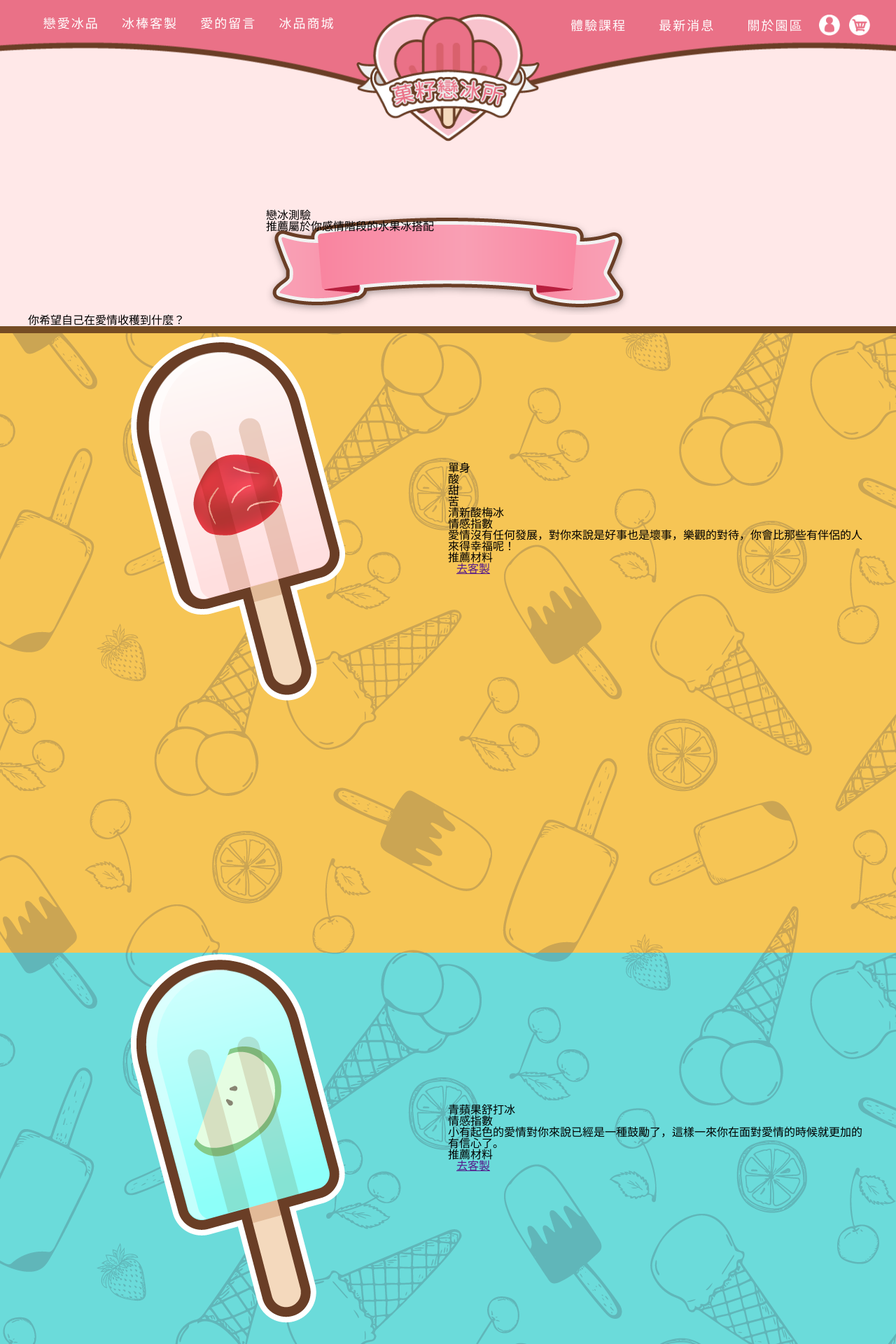
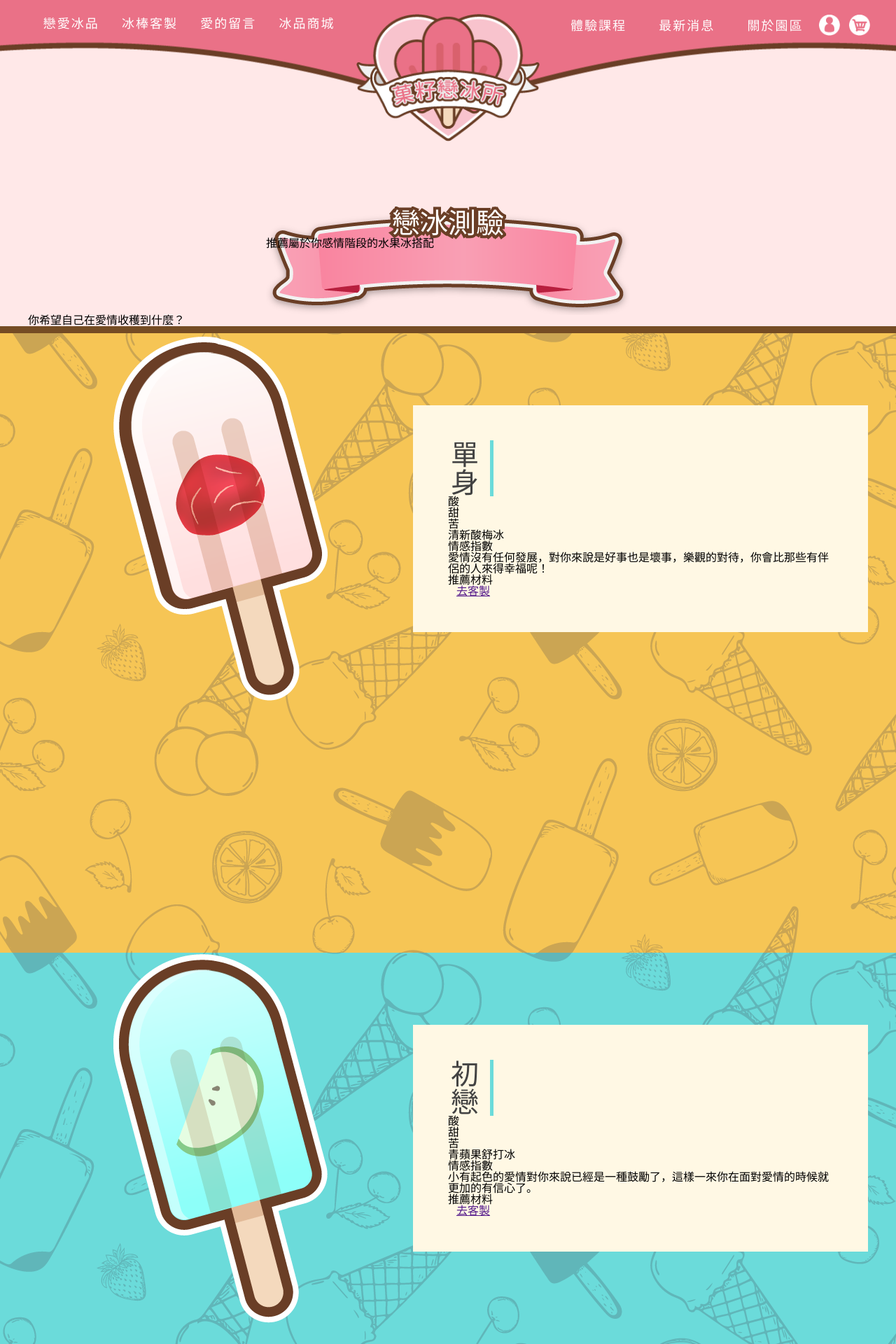
Before and after one commit to connectshark/Love-Fruit, a PHP site: page /qa.html in a window 1280 px wide. Shown: the top 1920 px of the page at 70% size. Run offline with PHP 8.4, Linux system fonts and the light colour scheme; style sheets or scripts are compiled from the project's sources; some web fonts are replaced.

Commit message:
no message

```diff
--- a/css/qa.css
+++ b/css/qa.css
@@ -1,39 +1,58 @@
+@charset "UTF-8";
 .page-qa {
+  font-family: "GenJyuuGothic-R";
   background-color: #ffe8e8; }
-
   .page-qa .wrap {
     max-width: 1200px;
     margin: auto; }
-
-.qa {
+  .page-qa .qa {
     padding-top: 300px; }
-
-.qa .title-main {
+    .page-qa .qa .title-main {
       width: 520px;
       height: 150px;
       margin: auto;
       background: url(../img/qa/title.png) center center no-repeat; }
-
-.stage {
+      .page-qa .qa .title-main .title {
+        color: #fff;
+        font-size: 40px;
+        position: relative;
+        text-align: center; }
+      .page-qa .qa .title-main .title:after {
+        z-index: -1;
+        content: "戀冰測驗";
+        position: absolute;
+        left: 0;
+        top: 0;
+        bottom: 0;
+        right: 0;
+        -webkit-text-stroke: 8px #6a3e26; }
+      .page-qa .qa .title-main .title {
+        z-index: 1; }
+  .page-qa .stage {
     width: 100%;
     height: 885px; }
-
-.stage .wrap {
+    .page-qa .stage .wrap {
       display: flex;
       align-items: center; }
-
-.popsicle {
+    .page-qa .stage .popsicle {
       text-align: center; }
-
-.stage.single {
+    .page-qa .stage .content {
+      background-color: #fff8e4;
+      padding: 50px; }
+      .page-qa .stage .content .stage-title {
+        -webkit-writing-mode: vertical-lr;
+        writing-mode: vertical-lr;
+        font-size: 40px;
+        font-family: 'A-OTF-M';
+        color: #434343;
+        padding-right: 20px;
+        border-right: 5px solid #6bdbda; }
+  .page-qa .stage.single {
     border-top: 10px solid #754c24;
     background: #f6c555 url(../img/qa/cover.png) top left; }
-
-.stage.firstlove {
+  .page-qa .stage.firstlove {
     background: #6bdbda url(../img/qa/cover.png) top left; }
-
-.stage.infatuation {
+  .page-qa .stage.infatuation {
     background: #f8c3cd url(../img/qa/cover.png) top left; }
-
-.stage.break {
+  .page-qa .stage.break {
     background: #9dc5f6 url(../img/qa/cover.png) top left; }
--- a/qa.html
+++ b/qa.html
@@ -97,12 +97,12 @@
 	<section class="qa">
 		<div class="wrap">
 			<div class="title-main">
-				<p>戀冰測驗</p>
+				<p class="title">戀冰測驗</p>
 				<span>推薦屬於你感情階段的水果冰搭配</span>
 			</div>
 			<div class="letter">
 				<div class="topic">
-					<img src="" alt="">
+					<img id="topic-fruit" src="" alt="">
 					<p>你希望自己在愛情收穫到什麼？</p>
 					<div class="asw">
 						<a href=""></a>
@@ -117,7 +117,7 @@
 			<div class="popsicle col-12 col-md-6"><img src="img/qa/popsicle01.png" alt=""></div>
 			<div class="content col-12 col-md-6">
 				<div>
-					<p>單身</p>
+					<p class="stage-title">單身</p>
 					<div>
 						<p>酸</p>
 						<p>甜</p>
@@ -144,7 +144,14 @@
 		<div class="wrap">
 			<div class="popsicle col-12 col-md-6"><img src="img/qa/popsicle02.png" alt=""></div>
 			<div class="content col-12 col-md-6">
-				<div></div>
+				<div>
+					<p class="stage-title">初戀</p>
+					<div>
+						<p>酸</p>
+						<p>甜</p>
+						<p>苦</p>
+					</div>
+				</div>
 				<p>青蘋果舒打冰</p>
 				<div>
 					<p class="head">情感指數</p>
@@ -165,7 +172,14 @@
 		<div class="wrap">
 			<div class="popsicle col-12 col-md-6"><img src="img/qa/popsicle03.png" alt=""></div>
 			<div class="content col-12 col-md-6">
-				<div></div>
+				<div>
+					<p class="stage-title">熱戀</p>
+					<div>
+						<p>酸</p>
+						<p>甜</p>
+						<p>苦</p>
+					</div>
+				</div>
 				<p>蜂蜜草莓冰</p>
 				<div>
 					<p class="head">情感指數</p>
@@ -184,9 +198,16 @@
 
 	<section class="stage break">
 		<div class="wrap">
-			<div class="popsicle"><img src="img/qa/popsicle04.png" alt=""></div>
-			<div class="content">
-				<div></div>
+			<div class="popsicle col-12 col-md-6"><img src="img/qa/popsicle04.png" alt=""></div>
+			<div class="content col-12 col-md-6">
+				<div>
+					<p class="stage-title">分手</p>
+					<div>
+						<p>酸</p>
+						<p>甜</p>
+						<p>苦</p>
+					</div>
+				</div>
 				<p>檸檬苦瓜冰</p>
 				<div>
 					<p class="head">情感指數</p>
--- a/sass/qa.scss
+++ b/sass/qa.scss
@@ -1,29 +1,36 @@
+@import 'mixin/mixin';
+
 .page-qa{
+    font-family: "GenJyuuGothic-R";
     background-color: #ffe8e8;
-}
 
-.page-qa .wrap{
+    .wrap{
         max-width: 1200px;
         margin: auto;
     }
 
     .qa{
         padding-top:300px;
-}
 
-.qa .title-main{
+        .title-main{
             width: 520px;
             height: 150px;
             margin: auto;
             background: url(../img/qa/title.png) center center no-repeat;
+
+
+            @include out-Line-Font(title,#fff,40px,8px,#6a3e26,戀冰測驗);
+            .title{
+                z-index: 1;
+            }
+        }
     }
 
     .stage{
         width: 100%;
         height: 885px;
-}
 
-.stage .wrap{
+        .wrap{
             display: flex;
             align-items: center;
         }
@@ -32,8 +39,20 @@
             text-align: center;
         }
 
-.stage .content{
+        .content{
+            background-color: #fff8e4;
+            padding: 50px;
 
+            .stage-title{
+                -webkit-writing-mode: vertical-lr;
+                writing-mode: vertical-lr;
+                font-size: 40px;
+                font-family: 'A-OTF-M';
+                color: #434343;
+                padding-right:20px;
+                border-right: 5px solid #6bdbda;
+            }
+        }
     }
 
     .stage.single{
@@ -52,3 +71,6 @@
     .stage.break{
         background: #9dc5f6 url(../img/qa/cover.png) top left;
     }
+
+
+}
```
Lines whose indentation alone changed are shown as unchanged.
